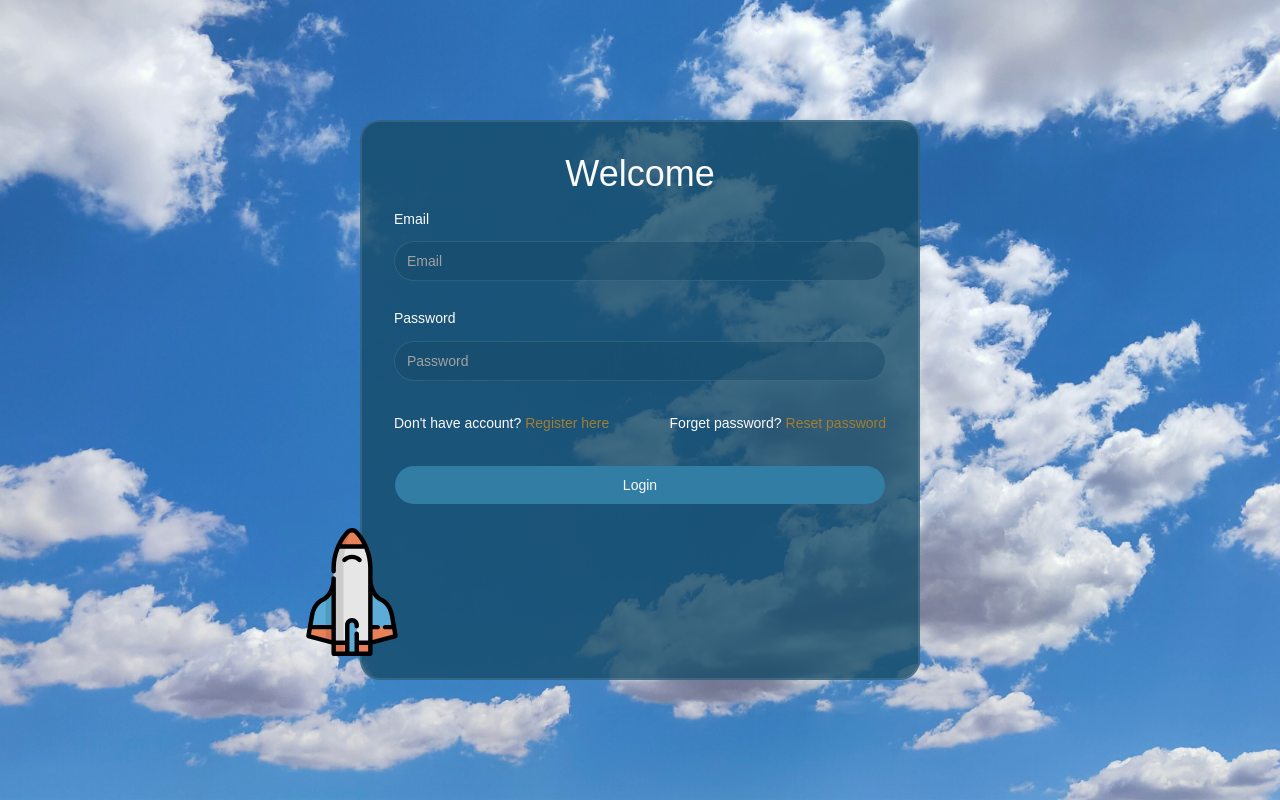
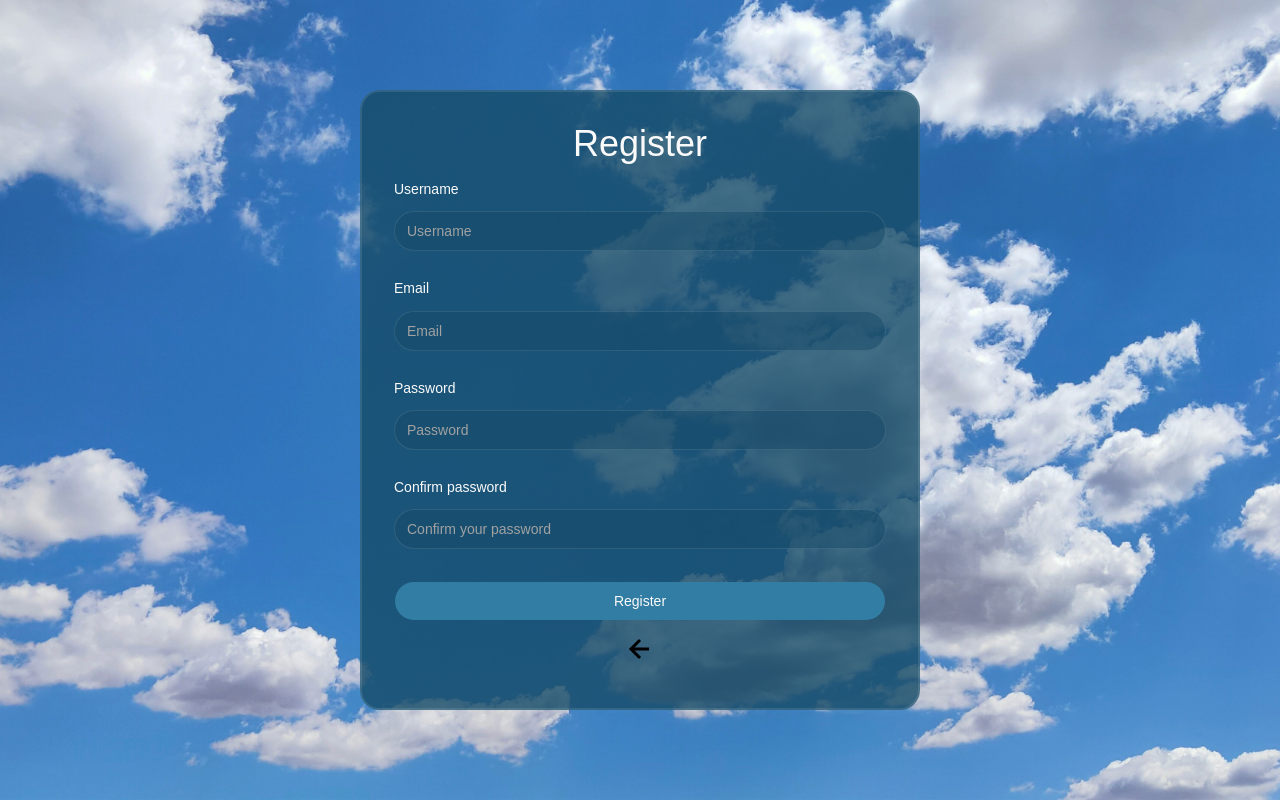
Before and after one commit to Tsukiesi/SuperNova, a React (Vite) app in the folder client/: page /register in a window 1280 px wide. Built offline with nearby package versions, Linux system fonts and the light colour scheme.

Commit message:
Add RegisterPage and navigation with react-router

```diff
--- a/client/package.json
+++ b/client/package.json
@@ -20,6 +20,7 @@
     "react": "^19.2.8",
     "react-dom": "^19.2.8",
     "react-hook-form": "^7.85.0",
+    "react-router-dom": "^7.18.2",
     "shadcn": "^4.16.2",
     "tailwind-merge": "^3.6.0",
     "tailwindcss": "^4.3.3",
--- a/client/src/App.tsx
+++ b/client/src/App.tsx
@@ -1,9 +1,13 @@
 import LoginPage from "@/pages/auth/LoginPage";
-
+import { Route, Routes } from "react-router-dom";
+import RegisterPage from "./pages/auth/RegisterPage";
 function App() {
   return (
     <>
-      <LoginPage />
+      <Routes>
+        <Route path="" element={<LoginPage />} />
+        <Route path="register" element={<RegisterPage />} />
+      </Routes>
     </>
   );
 }
--- a/client/src/features/auth/ui/LoginForm.tsx
+++ b/client/src/features/auth/ui/LoginForm.tsx
@@ -9,6 +9,7 @@ import { Button } from "@/components/ui/button";
 import { z } from "zod";
 import { zodResolver } from "@hookform/resolvers/zod";
 import { useForm } from "react-hook-form";
+import { Link } from "react-router-dom";
 import { type LoginFormProps, type LoginFormState } from "../types";
 
 const LoginSchema = z.object({
@@ -69,9 +70,9 @@ function LoginForm({ onLogin }: LoginFormProps) {
       <div className="flex justify-between text-sm mt-8">
         <span>
           Don't have account?
-          <a href="" className="ml-1 hover:underline text-[#a37d32]">
+          <Link to="/register" className="ml-1 hover:underline text-[#a37d32]">
             Register here
-          </a>
+          </Link>
         </span>
         <span>
           Forget password?
--- /dev/null
+++ b/client/src/features/auth/ui/RegisterForm.tsx
@@ -0,0 +1,136 @@
+import {
+  FieldGroup,
+  Field,
+  FieldLabel,
+  FieldError,
+} from "@/components/ui/field";
+import { Input } from "@/components/ui/input";
+import { Button } from "@/components/ui/button";
+import leftArrowIcon from "@/assets/left-arrow-icon.svg";
+import { z } from "zod";
+import { zodResolver } from "@hookform/resolvers/zod";
+import { useForm } from "react-hook-form";
+import { useNavigate } from "react-router-dom";
+import { type RegisterFormState } from "../types";
+
+const RegisterSchema = z
+  .object({
+    username: z
+      .string()
+      .min(3, { error: "Username must be at least 3 symbols" }),
+    email: z
+      .email({ error: "Wrong email format" })
+      .nonempty({ error: "Email can't be empty" }),
+    password: z
+      .string()
+      .min(8, { error: "Password must be at least 8 symbols" }),
+    confirmPassword: z.string(),
+  })
+  .refine((data) => data.confirmPassword === data.password, {
+    error: "Passwords do not match",
+    path: ["confirmPassword"],
+  });
+
+function RegisterForm() {
+  const { register, handleSubmit, formState } = useForm<RegisterFormState>({
+    resolver: zodResolver(RegisterSchema),
+  });
+  const onSubmit = (data: RegisterFormState) => {
+    console.log(data);
+  };
+  const { errors } = formState;
+  const navigate = useNavigate();
+  return (
+    <form
+      noValidate
+      className="w-140 rounded-[20px] border-2 text-center p-8 bg-[#164b68CC]"
+      onSubmit={handleSubmit(onSubmit)}
+    >
+      <span className="text-4xl ">Register</span>
+
+      <FieldGroup className="mt-4">
+        <Field className="relative">
+          <FieldLabel htmlFor="username">Username</FieldLabel>
+          <Input
+            id="username"
+            type="text"
+            placeholder="Username"
+            className="focus-visible:border-ring-secondary focus-visible:ring-ring-secondary/30 bg-input-secondary/50"
+            {...register("username")}
+          />
+          <FieldError
+            errors={[errors.username]}
+            className="absolute left-0 top-full mt-1"
+          />
+        </Field>
+
+        <Field className="relative">
+          <FieldLabel htmlFor="email">Email</FieldLabel>
+          <Input
+            id="email"
+            type="email"
+            placeholder="Email"
+            className="focus-visible:border-ring-secondary focus-visible:ring-ring-secondary/30 bg-input-secondary/50"
+            {...register("email")}
+          />
+          <FieldError
+            errors={[errors.email]}
+            className="absolute left-0 top-full mt-1"
+          />
+        </Field>
+
+        <Field className="relative">
+          <FieldLabel htmlFor="password">Password</FieldLabel>
+          <Input
+            id="password"
+            type="password"
+            placeholder="Password"
+            className="focus-visible:border-ring-secondary focus-visible:ring-ring-secondary/30 bg-input-secondary/50"
+            {...register("password")}
+          />
+          <FieldError
+            errors={[errors.password]}
+            className="absolute left-0 top-full mt-1"
+          />
+        </Field>
+
+        <Field className="relative">
+          <FieldLabel htmlFor="confirmPassword">Confirm password</FieldLabel>
+          <Input
+            id="confirmPassword"
+            type="password"
+            placeholder="Confirm your password"
+            className="focus-visible:border-ring-secondary focus-visible:ring-ring-secondary/30 bg-input-secondary/50"
+            {...register("confirmPassword")}
+          />
+          <FieldError
+            errors={[errors.confirmPassword]}
+            className="absolute left-0 top-full mt-1"
+          />
+        </Field>
+      </FieldGroup>
+
+      <Button
+        type="submit"
+        size="lg"
+        className="w-full mt-8 bg-secondary text-secondary-foreground hover:bg-secondary/80"
+      >
+        Register
+      </Button>
+      <button
+        aria-label="Back to login"
+        type="button"
+        onClick={() => navigate("/")}
+      >
+        <img
+          className={
+            "w-10 h-10 border-2 border-transparent z-10 rounded-full mt-2 hover:border-black"
+          }
+          src={leftArrowIcon}
+        />
+      </button>
+    </form>
+  );
+}
+
+export default RegisterForm;
--- a/client/src/main.tsx
+++ b/client/src/main.tsx
@@ -1,10 +1,13 @@
 import { StrictMode } from "react";
 import { createRoot } from "react-dom/client";
+import { BrowserRouter } from "react-router-dom";
 import "@/index.css";
 import App from "@/App.tsx";
 
 createRoot(document.getElementById("root")!).render(
   <StrictMode>
-    <App />
+    <BrowserRouter>
+      <App />
+    </BrowserRouter>
   </StrictMode>,
 );
--- /dev/null
+++ b/client/src/pages/auth/RegisterPage.tsx
@@ -0,0 +1,17 @@
+import RegisterForm from "@/features/auth/ui/RegisterForm";
+
+function RegisterPage() {
+  return (
+    <div
+      className={
+        "min-h-screen flex relative justify-center items-center overflow-hidden bg-cover bg-center bg-[url('/background-clouds.jpg')]"
+      }
+    >
+      <div className="flex flex-col justify-center items-center gap-4 relative z-10">
+        <RegisterForm />
+      </div>
+    </div>
+  );
+}
+
+export default RegisterPage;
```
Also changed, not shown: client/src/features/auth/types.ts (+7 -0 lines), client/src/assets/left-arrow-icon.svg (added), 1 other file (tests, documents, lock files or other folders).
